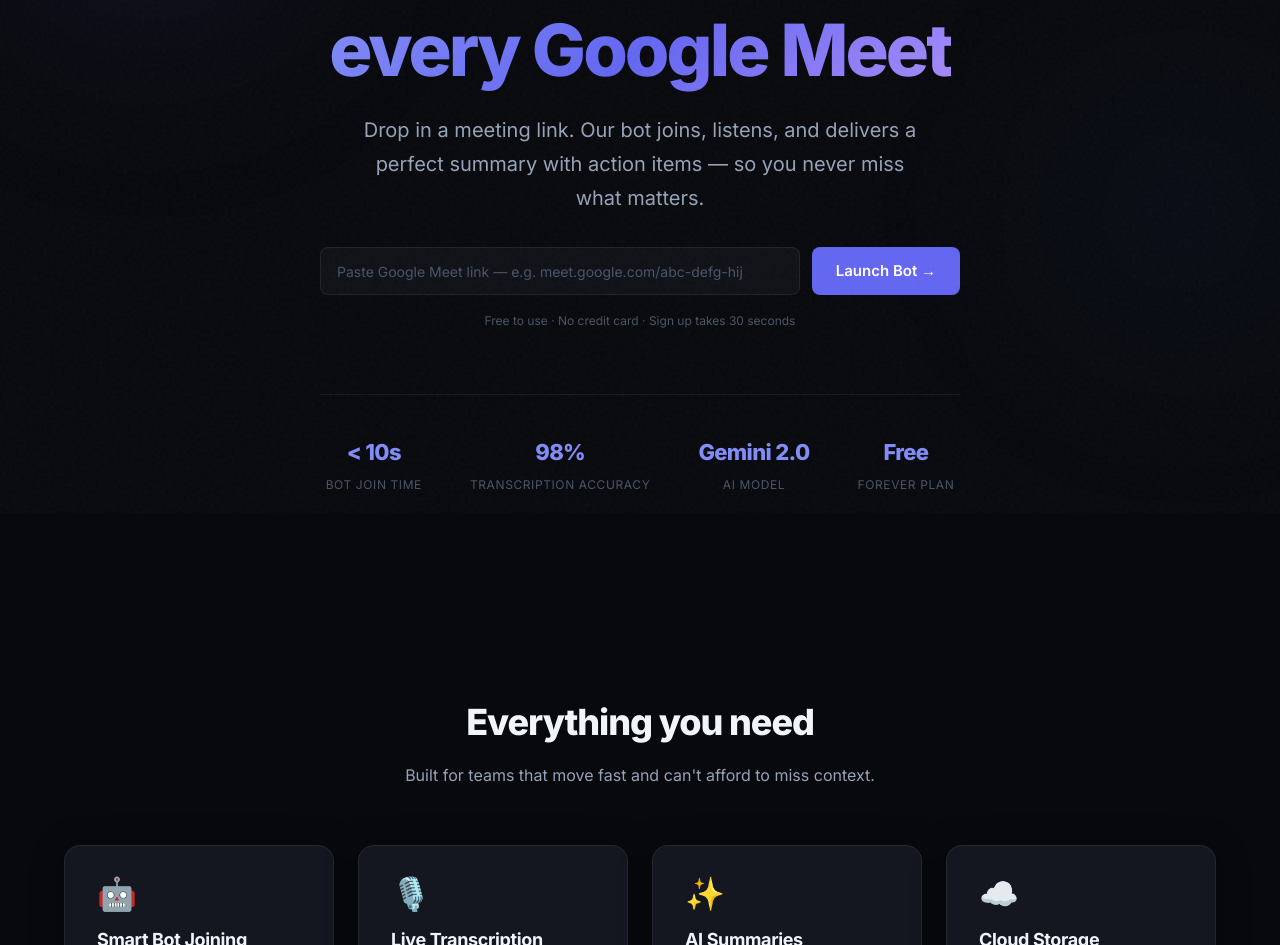
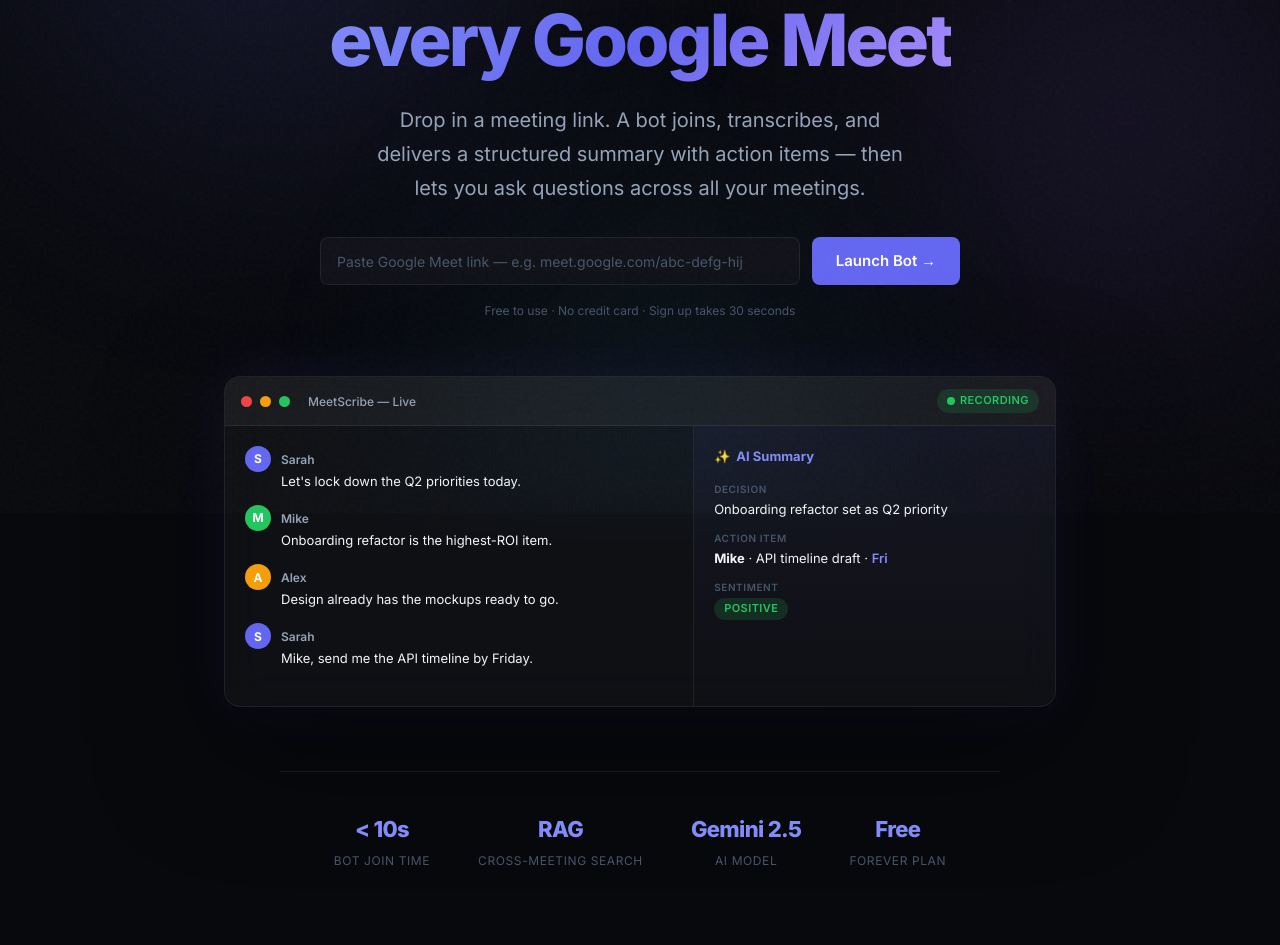
Before and after one commit to vhu0817/Meet-Bot, a Next.js app in the folder client/: page / in a window 1280 px wide. Shown: the part 287-1232 px from the top of the page. Built offline with nearby package versions, Linux system fonts and the light colour scheme; no server answers.

Commit message:
Frontend UI Updates

```diff
--- a/client/src/app/page.module.css
+++ b/client/src/app/page.module.css
@@ -1,4 +1,64 @@
 .main { position: relative; overflow-x: hidden; }
+
+/* ─── Animated aurora background ──────────────────────────────── */
+.aurora {
+  position: fixed;
+  inset: 0;
+  z-index: 0;
+  overflow: hidden;
+  pointer-events: none;
+}
+.auroraBlob {
+  position: absolute;
+  border-radius: 50%;
+  filter: blur(120px);
+  opacity: 0.5;
+  will-change: transform;
+}
+.blob1 {
+  width: 600px; height: 600px;
+  background: radial-gradient(circle, rgba(99,102,241,0.45), transparent 70%);
+  top: -180px; left: -120px;
+  animation: drift1 18s ease-in-out infinite;
+}
+.blob2 {
+  width: 520px; height: 520px;
+  background: radial-gradient(circle, rgba(139,92,246,0.38), transparent 70%);
+  top: 10%; right: -160px;
+  animation: drift2 22s ease-in-out infinite;
+}
+.blob3 {
+  width: 480px; height: 480px;
+  background: radial-gradient(circle, rgba(56,189,248,0.25), transparent 70%);
+  bottom: -160px; left: 30%;
+  animation: drift3 26s ease-in-out infinite;
+}
+@keyframes drift1 {
+  0%, 100% { transform: translate(0, 0) scale(1); }
+  50% { transform: translate(120px, 80px) scale(1.15); }
+}
+@keyframes drift2 {
+  0%, 100% { transform: translate(0, 0) scale(1); }
+  50% { transform: translate(-100px, 120px) scale(1.1); }
+}
+@keyframes drift3 {
+  0%, 100% { transform: translate(0, 0) scale(1); }
+  50% { transform: translate(80px, -100px) scale(1.2); }
+}
+
+/* Subtle grid overlay */
+.grid {
+  position: fixed;
+  inset: 0;
+  z-index: 0;
+  pointer-events: none;
+  background-image:
+    linear-gradient(rgba(255,255,255,0.025) 1px, transparent 1px),
+    linear-gradient(90deg, rgba(255,255,255,0.025) 1px, transparent 1px);
+  background-size: 56px 56px;
+  -webkit-mask-image: radial-gradient(ellipse 80% 60% at 50% 0%, #000 40%, transparent 100%);
+  mask-image: radial-gradient(ellipse 80% 60% at 50% 0%, #000 40%, transparent 100%);
+}
 
 /* ─── Nav ─────────────────────────────────────────────────────── */
 .nav {
@@ -47,7 +107,7 @@
 /* ─── Hero ────────────────────────────────────────────────────── */
 .hero {
   position: relative;
-  padding: 160px 0 100px;
+  padding: 150px 0 80px;
   text-align: center;
   z-index: 1;
 }
@@ -88,14 +148,19 @@
 }
 
 /* Stats */
+.statsWrap {
+  position: relative;
+  z-index: 1;
+  margin-top: 64px;
+}
 .statsRow {
   display: flex;
   gap: 48px;
-  margin-top: 40px;
   padding-top: 40px;
   border-top: 1px solid var(--border);
   width: 100%;
-  max-width: 640px;
+  max-width: 720px;
+  margin: 0 auto;
   justify-content: center;
 }
 .statItem {
@@ -116,6 +181,117 @@
   text-transform: uppercase;
   letter-spacing: 0.05em;
 }
+
+/* ─── Hero product mockup ─────────────────────────────────────── */
+.mockup {
+  position: relative;
+  z-index: 1;
+  max-width: 880px;
+  margin: 56px auto 0;
+  padding: 0 24px;
+  perspective: 1500px;
+}
+.mockupWindow {
+  border-radius: var(--radius-lg);
+  overflow: hidden;
+  box-shadow: 0 40px 120px rgba(0,0,0,0.55), 0 0 60px rgba(99,102,241,0.12);
+}
+.mockupBar {
+  display: flex;
+  align-items: center;
+  gap: 8px;
+  padding: 12px 16px;
+  background: rgba(255,255,255,0.04);
+  border-bottom: 1px solid var(--border);
+}
+.dot {
+  width: 11px;
+  height: 11px;
+  border-radius: 50%;
+  flex-shrink: 0;
+}
+.mockupTitle {
+  margin-left: 10px;
+  font-size: 12px;
+  color: var(--text-secondary);
+  font-weight: 500;
+}
+.recBadge { margin-left: auto; }
+.mockupBody {
+  display: grid;
+  grid-template-columns: 1.3fr 1fr;
+  gap: 0;
+  text-align: left;
+  min-height: 280px;
+}
+.transcriptCol {
+  padding: 20px;
+  display: flex;
+  flex-direction: column;
+  gap: 14px;
+  border-right: 1px solid var(--border);
+}
+.line {
+  display: flex;
+  gap: 10px;
+  align-items: flex-start;
+}
+.avatar {
+  width: 26px;
+  height: 26px;
+  border-radius: 50%;
+  display: flex;
+  align-items: center;
+  justify-content: center;
+  font-size: 12px;
+  font-weight: 700;
+  color: white;
+  flex-shrink: 0;
+}
+.lineWho {
+  font-size: 12px;
+  font-weight: 600;
+  color: var(--text-secondary);
+}
+.lineText {
+  font-size: 13px;
+  color: var(--text-primary);
+  line-height: 1.5;
+}
+.summaryCol {
+  padding: 20px;
+  display: flex;
+  flex-direction: column;
+  gap: 12px;
+  background: linear-gradient(180deg, rgba(99,102,241,0.06), transparent);
+}
+.summaryHead {
+  display: flex;
+  align-items: center;
+  gap: 6px;
+  font-size: 13px;
+  font-weight: 700;
+  color: var(--accent-light);
+  margin-bottom: 2px;
+}
+.summaryItem {
+  display: flex;
+  flex-direction: column;
+  gap: 3px;
+}
+.summaryLabel {
+  font-size: 10px;
+  text-transform: uppercase;
+  letter-spacing: 0.06em;
+  color: var(--text-muted);
+  font-weight: 600;
+}
+.summaryItem p {
+  font-size: 13px;
+  color: var(--text-primary);
+  line-height: 1.4;
+}
+.due { color: var(--accent-light); font-weight: 600; }
 
 /* ─── Sections ────────────────────────────────────────────────── */
 .sectionHeader {
@@ -256,7 +432,10 @@
 /* Responsive */
 @media (max-width: 640px) {
   .heroForm { flex-direction: column; }
-  .statsRow { gap: 24px; }
+  .statsRow { gap: 24px; flex-wrap: wrap; }
   .navLinks { gap: 12px; }
   .navLink { display: none; }
+  .mockupBody { grid-template-columns: 1fr; }
+  .transcriptCol { border-right: none; border-bottom: 1px solid var(--border); }
+  .recBadge { display: none; }
 }
--- a/client/src/app/page.tsx
+++ b/client/src/app/page.tsx
@@ -1,7 +1,13 @@
 "use client";
 import { useState } from "react";
 import Link from "next/link";
+import { motion } from "framer-motion";
 import styles from "./page.module.css";
+
+const fadeUp = {
+  hidden: { opacity: 0, y: 24 },
+  show: { opacity: 1, y: 0 },
+};
 
 export default function LandingPage() {
   const [meetLink, setMeetLink] = useState("");
@@ -9,38 +15,42 @@
   const features = [
     {
       icon: "🤖",
-      title: "Smart Bot Joining",
-      desc: "Paste a Meet link and our bot joins instantly — no downloads, no setup.",
+      title: "Autonomous bot",
+      desc: "Paste a Meet link and a managed bot joins instantly — no downloads, no browser extension.",
     },
     {
       icon: "🎙️",
-      title: "Live Transcription",
-      desc: "Real-time, speaker-aware transcription powered by Google Speech-to-Text.",
+      title: "Speaker-aware transcripts",
+      desc: "Real-time diarized transcription, attributing every line to who actually said it.",
     },
     {
       icon: "✨",
-      title: "AI Summaries",
-      desc: "Gemini 2.0 Flash generates concise summaries, action items, and key decisions.",
+      title: "Structured AI summaries",
+      desc: "Gemini 2.5 Flash distills each call into decisions, action items, topics, and sentiment.",
     },
     {
-      icon: "☁️",
-      title: "Cloud Storage",
-      desc: "Every transcript and summary is securely stored and accessible anytime.",
+      icon: "💬",
+      title: "Ask your meetings",
+      desc: "RAG-powered search across every transcript — ask a question, get answers with citations.",
     },
   ];
 
   const stats = [
     { value: "< 10s", label: "Bot join time" },
-    { value: "98%", label: "Transcription accuracy" },
-    { value: "Gemini 2.0", label: "AI model" },
+    { value: "RAG", label: "Cross-meeting search" },
+    { value: "Gemini 2.5", label: "AI model" },
     { value: "Free", label: "Forever plan" },
   ];
 
   return (
     <main className={styles.main}>
-      {/* Background orbs */}
-      <div className="orb orb-purple" />
-      <div className="orb orb-blue" />
+      {/* Animated aurora background */}
+      <div className={styles.aurora}>
+        <div className={`${styles.auroraBlob} ${styles.blob1}`} />
+        <div className={`${styles.auroraBlob} ${styles.blob2}`} />
+        <div className={`${styles.auroraBlob} ${styles.blob3}`} />
+      </div>
+      <div className={styles.grid} />
 
       {/* Navbar */}
       <nav className={styles.nav}>
@@ -60,24 +70,28 @@
 
       {/* Hero */}
       <section className={styles.hero}>
-        <div className={`container ${styles.heroContent}`}>
-          <div className={styles.heroBadge}>
+        <motion.div
+          className={`container ${styles.heroContent}`}
+          initial="hidden"
+          animate="show"
+          transition={{ staggerChildren: 0.12 }}
+        >
+          <motion.div className={styles.heroBadge} variants={fadeUp} transition={{ duration: 0.5 }}>
             <span className="badge badge-purple">
               <span className="dot-pulse" />
-              Powered by Gemini 2.0 Flash
+              Powered by Gemini 2.5 Flash · RAG
             </span>
-          </div>
-          <h1 className={styles.heroTitle}>
+          </motion.div>
+          <motion.h1 className={styles.heroTitle} variants={fadeUp} transition={{ duration: 0.5 }}>
             Your AI scribe for<br />
             <span className="gradient-text">every Google Meet</span>
-          </h1>
-          <p className={styles.heroSub}>
-            Drop in a meeting link. Our bot joins, listens, and delivers a perfect
-            summary with action items — so you never miss what matters.
-          </p>
+          </motion.h1>
+          <motion.p className={styles.heroSub} variants={fadeUp} transition={{ duration: 0.5 }}>
+            Drop in a meeting link. A bot joins, transcribes, and delivers a structured
+            summary with action items — then lets you ask questions across all your meetings.
+          </motion.p>
 
-          {/* Quick try */}
-          <div className={styles.heroForm}>
+          <motion.div className={styles.heroForm} variants={fadeUp} transition={{ duration: 0.5 }}>
             <input
               className={`input ${styles.heroInput}`}
               type="text"
@@ -88,10 +102,80 @@
             <Link href="/signup" className={`btn btn-primary ${styles.heroBtn}`}>
               Launch Bot →
             </Link>
+          </motion.div>
+          <motion.p className={styles.heroHint} variants={fadeUp} transition={{ duration: 0.5 }}>
+            Free to use · No credit card · Sign up takes 30 seconds
+          </motion.p>
+        </motion.div>
+
+        {/* Floating product mockup */}
+        <motion.div
+          className={styles.mockup}
+          initial={{ opacity: 0, y: 40, rotateX: 8 }}
+          animate={{ opacity: 1, y: 0, rotateX: 0 }}
+          transition={{ duration: 0.8, delay: 0.4, ease: "easeOut" }}
+        >
+          <div className={`glass ${styles.mockupWindow}`}>
+            <div className={styles.mockupBar}>
+              <span className={styles.dot} style={{ background: "#ef4444" }} />
+              <span className={styles.dot} style={{ background: "#f59e0b" }} />
+              <span className={styles.dot} style={{ background: "#22c55e" }} />
+              <span className={styles.mockupTitle}>MeetScribe — Live</span>
+              <span className={`badge badge-green ${styles.recBadge}`}>
+                <span className="dot-pulse" /> Recording
+              </span>
+            </div>
+            <div className={styles.mockupBody}>
+              <div className={styles.transcriptCol}>
+                {[
+                  { who: "Sarah", color: "#6366f1", text: "Let's lock down the Q2 priorities today." },
+                  { who: "Mike", color: "#22c55e", text: "Onboarding refactor is the highest-ROI item." },
+                  { who: "Alex", color: "#f59e0b", text: "Design already has the mockups ready to go." },
+                  { who: "Sarah", color: "#6366f1", text: "Mike, send me the API timeline by Friday." },
+                ].map((l, i) => (
+                  <motion.div
+                    key={i}
+                    className={styles.line}
+                    initial={{ opacity: 0, x: -12 }}
+                    animate={{ opacity: 1, x: 0 }}
+                    transition={{ delay: 0.9 + i * 0.25, duration: 0.4 }}
+                  >
+                    <span className={styles.avatar} style={{ background: l.color }}>{l.who[0]}</span>
+                    <div>
+                      <span className={styles.lineWho}>{l.who}</span>
+                      <p className={styles.lineText}>{l.text}</p>
+                    </div>
+                  </motion.div>
+                ))}
+              </div>
+              <motion.div
+                className={styles.summaryCol}
+                initial={{ opacity: 0 }}
+                animate={{ opacity: 1 }}
+                transition={{ delay: 2.1, duration: 0.6 }}
+              >
+                <div className={styles.summaryHead}>
+                  <span>✨</span> AI Summary
+                </div>
+                <div className={styles.summaryItem}>
+                  <span className={styles.summaryLabel}>Decision</span>
+                  <p>Onboarding refactor set as Q2 priority</p>
+                </div>
+                <div className={styles.summaryItem}>
+                  <span className={styles.summaryLabel}>Action item</span>
+                  <p><b>Mike</b> · API timeline draft · <span className={styles.due}>Fri</span></p>
+                </div>
+                <div className={styles.summaryItem}>
+                  <span className={styles.summaryLabel}>Sentiment</span>
+                  <p><span className="badge badge-green">Positive</span></p>
+                </div>
+              </motion.div>
+            </div>
           </div>
-          <p className={styles.heroHint}>Free to use · No credit card · Sign up takes 30 seconds</p>
+        </motion.div>
 
-          {/* Stats row */}
+        {/* Stats row */}
+        <div className={`container ${styles.statsWrap}`}>
           <div className={styles.statsRow}>
             {stats.map((s) => (
               <div key={s.label} className={styles.statItem}>
@@ -106,17 +190,30 @@
       {/* Features */}
       <section id="features" className={styles.features}>
         <div className="container">
-          <div className={styles.sectionHeader}>
+          <motion.div
+            className={styles.sectionHeader}
+            initial={{ opacity: 0, y: 20 }}
+            whileInView={{ opacity: 1, y: 0 }}
+            viewport={{ once: true, margin: "-80px" }}
+            transition={{ duration: 0.5 }}
+          >
             <h2>Everything you need</h2>
-            <p>Built for teams that move fast and can't afford to miss context.</p>
-          </div>
+            <p>Built for teams that move fast and can&apos;t afford to miss context.</p>
+          </motion.div>
           <div className={styles.featureGrid}>
-            {features.map((f) => (
-              <div key={f.title} className={`card ${styles.featureCard}`}>
+            {features.map((f, i) => (
+              <motion.div
+                key={f.title}
+                className={`card ${styles.featureCard}`}
+                initial={{ opacity: 0, y: 24 }}
+                whileInView={{ opacity: 1, y: 0 }}
+                viewport={{ once: true, margin: "-60px" }}
+                transition={{ duration: 0.5, delay: i * 0.08 }}
+              >
                 <div className={styles.featureIcon}>{f.icon}</div>
                 <h3>{f.title}</h3>
                 <p>{f.desc}</p>
-              </div>
+              </motion.div>
             ))}
           </div>
         </div>
@@ -125,23 +222,36 @@
       {/* How it works */}
       <section id="how" className={styles.howSection}>
         <div className="container">
-          <div className={styles.sectionHeader}>
+          <motion.div
+            className={styles.sectionHeader}
+            initial={{ opacity: 0, y: 20 }}
+            whileInView={{ opacity: 1, y: 0 }}
+            viewport={{ once: true, margin: "-80px" }}
+            transition={{ duration: 0.5 }}
+          >
             <h2>How it works</h2>
             <p>Three simple steps. Zero friction.</p>
-          </div>
+          </motion.div>
           <div className={styles.steps}>
             {[
               { n: "01", title: "Paste your Meet link", desc: "Copy the link from your Google Calendar invite or Meet tab." },
-              { n: "02", title: "Bot joins automatically", desc: "Our AI bot enters the meeting, announces itself, and starts listening." },
-              { n: "03", title: "Get your summary", desc: "When the meeting ends, receive a full summary with action items in seconds." },
-            ].map((step) => (
-              <div key={step.n} className={styles.step}>
+              { n: "02", title: "Bot joins automatically", desc: "A managed bot enters the meeting, announces itself, and starts listening." },
+              { n: "03", title: "Get your summary — and ask anything", desc: "Receive a structured summary in seconds, then query across all past meetings." },
+            ].map((step, i) => (
+              <motion.div
+                key={step.n}
+                className={styles.step}
+                initial={{ opacity: 0, x: -24 }}
+                whileInView={{ opacity: 1, x: 0 }}
+                viewport={{ once: true, margin: "-60px" }}
+                transition={{ duration: 0.5, delay: i * 0.1 }}
+              >
                 <div className={styles.stepNum}>{step.n}</div>
                 <div>
                   <h3>{step.title}</h3>
                   <p>{step.desc}</p>
                 </div>
-              </div>
+              </motion.div>
             ))}
           </div>
         </div>
@@ -150,13 +260,19 @@
       {/* CTA */}
       <section className={styles.cta}>
         <div className="container">
-          <div className={`card ${styles.ctaCard}`}>
+          <motion.div
+            className={`card ${styles.ctaCard}`}
+            initial={{ opacity: 0, scale: 0.96 }}
+            whileInView={{ opacity: 1, scale: 1 }}
+            viewport={{ once: true, margin: "-80px" }}
+            transition={{ duration: 0.5 }}
+          >
             <h2>Ready to scribe smarter?</h2>
             <p>Join now and never lose track of a meeting again.</p>
             <Link href="/signup" className="btn btn-primary" style={{ fontSize: "16px", padding: "14px 32px" }}>
               Create free account →
             </Link>
-          </div>
+          </motion.div>
         </div>
       </section>
 
@@ -164,7 +280,7 @@
       <footer className={styles.footer}>
         <div className="container">
           <span className={styles.logoText} style={{ opacity: 0.5 }}>⚡ MeetScribe</span>
-          <p style={{ color: "var(--text-muted)", fontSize: "13px" }}>Built with Gemini 2.0 · Firebase · Recall.ai</p>
+          <p style={{ color: "var(--text-muted)", fontSize: "13px" }}>Built with Gemini 2.5 · Firebase · Recall.ai</p>
         </div>
       </footer>
     </main>
```
